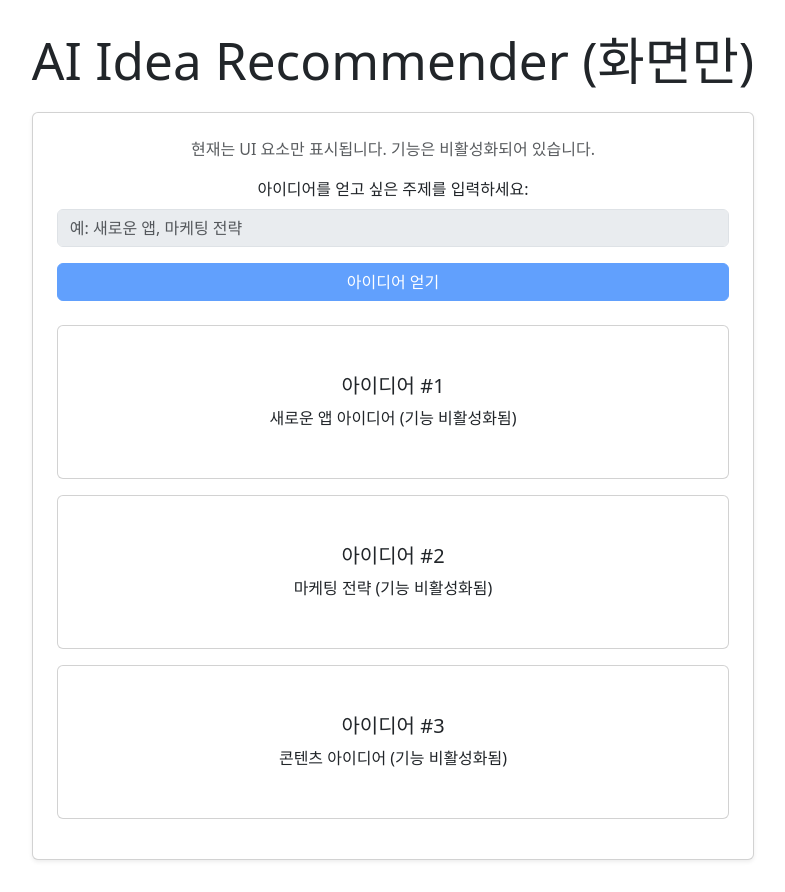
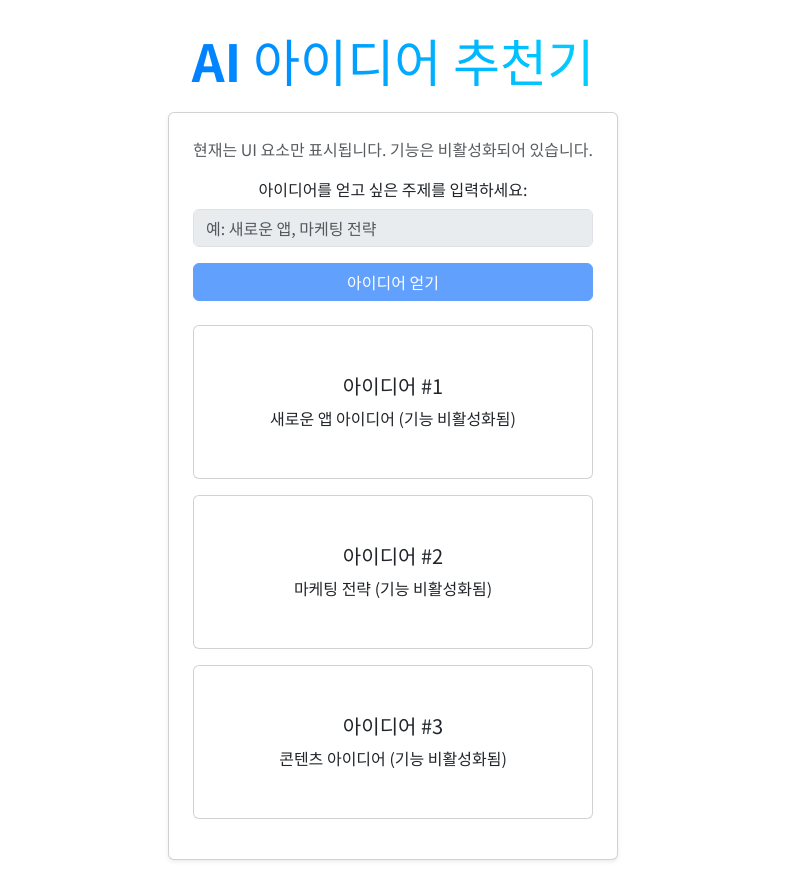
Before and after one commit to chanwookim0716/ai-idea-recommender, a React (Vite) app: page / in a window 1280 px wide. Shown: the whole page, without its empty margins (247-1032 px from the left). Built offline with nearby package versions, Linux system fonts and the light colour scheme.

Commit message:
style: Apply Noto Sans KR font, H1 gradient, and update titles/UI display

```diff
--- a/index.html
+++ b/index.html
@@ -4,7 +4,8 @@
     <meta charset="UTF-8" />
     <link rel="icon" type="image/svg+xml" href="/vite.svg" />
     <meta name="viewport" content="width=device-width, initial-scale=1.0" />
-    <title>AI Idea Recommender</title>
+    <title>AI 아이디어 추천기</title>
+    <link href="https://fonts.googleapis.com/css2?family=Noto+Sans+KR:wght@300;400;700&display=swap" rel="stylesheet">
     <script async src="https://pagead2.googlesyndication.com/pagead/js/adsbygoogle.js?client=ca-pub-2750665521004333"
      crossorigin="anonymous"></script>
     <!-- Bootstrap CSS -->
--- a/src/App.tsx
+++ b/src/App.tsx
@@ -46,7 +46,7 @@ function App() {
 
   return (
     <div className="container">
-      <h1 className="text-center mb-4">AI Idea Recommender (화면만)</h1>
+      <h1 className="text-center mb-4">AI 아이디어 추천기</h1>
       <div className="card p-4 shadow-sm">
         <p className="text-center text-muted">
           현재는 UI 요소만 표시됩니다. 기능은 비활성화되어 있습니다.
--- a/src/index.css
+++ b/src/index.css
@@ -23,6 +23,7 @@ a:hover {
 }
 
 body {
+  font-family: 'Noto Sans KR', sans-serif;
   margin: 0;
   display: flex;
   justify-content: center; /* Horizontally center content */
@@ -34,6 +35,12 @@ body {
 h1 {
   font-size: 3.2em;
   line-height: 1.1;
+  background: linear-gradient(90deg, #007bff, #00d4ff); /* Blue to Light Blue Gradient */
+  -webkit-background-clip: text;
+  -webkit-text-fill-color: transparent;
+  background-clip: text;
+  text-fill-color: transparent;
+  font-weight: 700; /* Make it bold for better gradient visibility */
 }
 
 #app {
```
